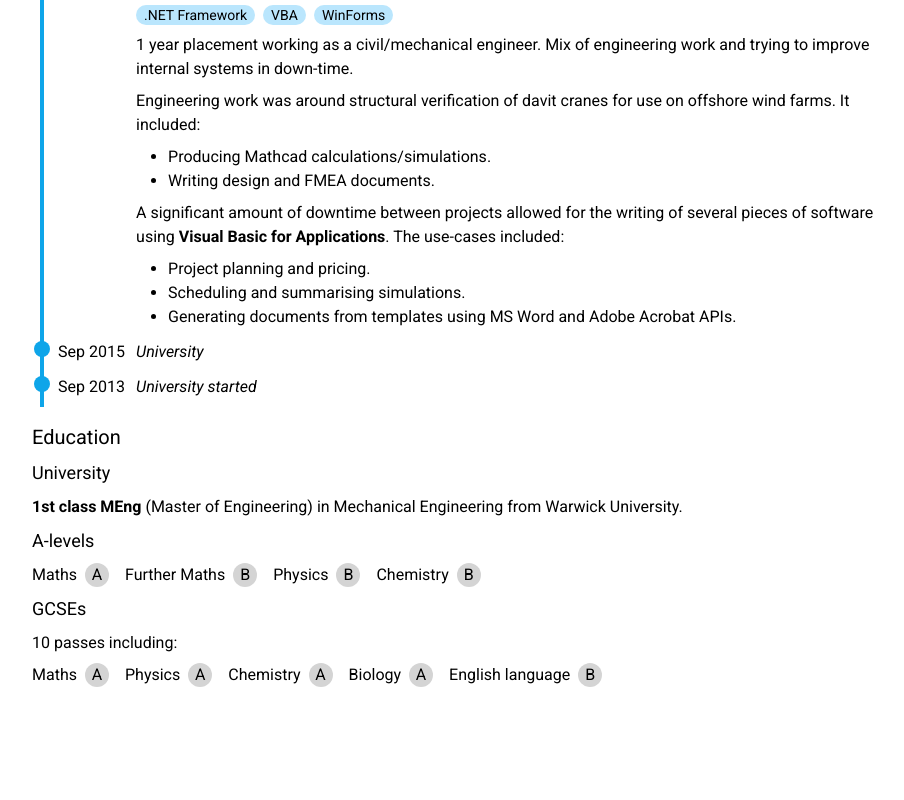
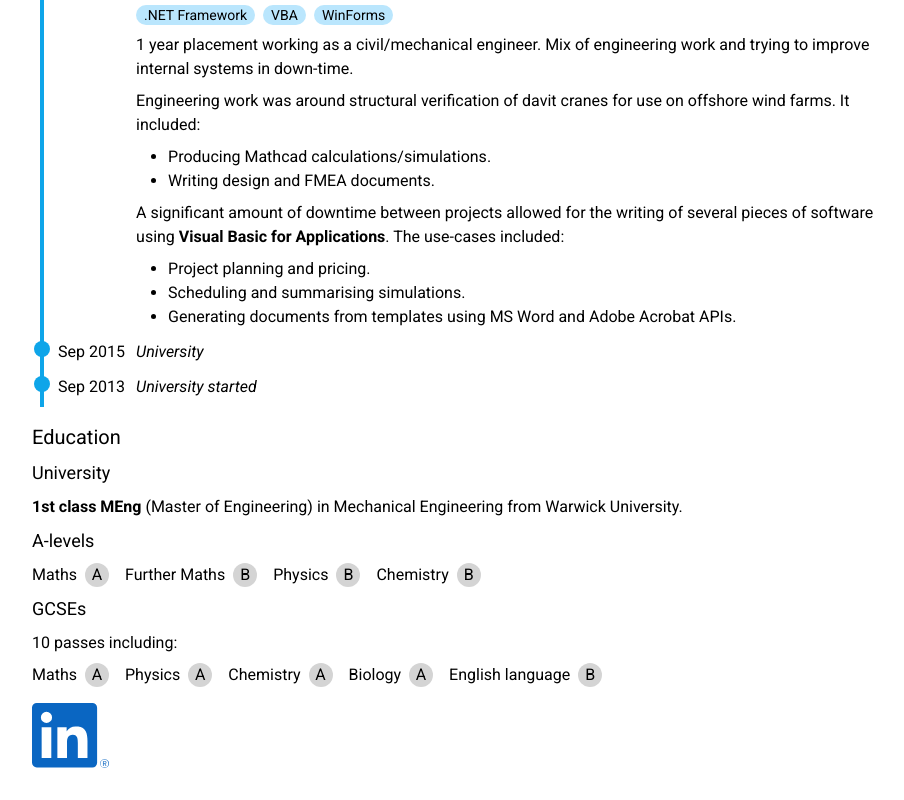
Before and after one commit to ArmandBernard/WebCV, a React (Vite) app: page / in a window 1280 px wide. Shown: the part 2175-2975 px from the top of the page, without its empty margins (176-1080 px from the left). Before the commit the page ends 2894 px from the top, so only its background shows below. Built offline with nearby package versions, Linux system fonts and the light colour scheme.

Commit message:
Create and use Links component

```diff
--- a/src/App.tsx
+++ b/src/App.tsx
@@ -3,6 +3,7 @@ import { AboutMe } from "./AboutMe";
 import "./App.css";
 import { Education } from "./Education";
 import { Experience } from "./Experience";
+import { Links } from "./Links";
 import { Select } from "./Select";
 import { useLocalStorage } from "./useLocalStorage";
 
@@ -85,6 +86,7 @@ function App() {
           <AboutMe />
           <Experience />
           <Education />
+          <Links />
         </main>
       </div>
     </div>
--- /dev/null
+++ b/src/Links.tsx
@@ -0,0 +1,7 @@
+export const Links = () => (
+  <div className="flex">
+    <a href="https://www.linkedin.com/in/armand-bernard-8605b8b1/">
+      <img alt="LinkedIn profile" height="40px" src="./LinkedInLogo.svg" />
+    </a>
+  </div>
+);
```
